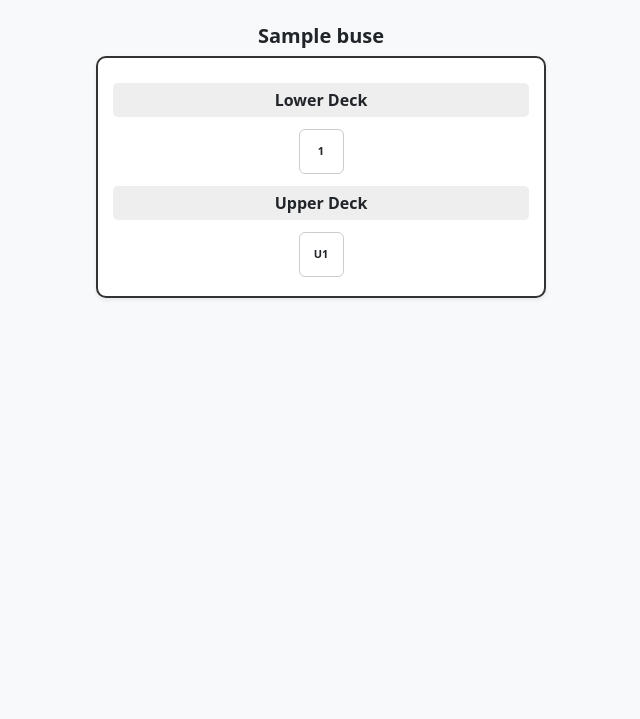
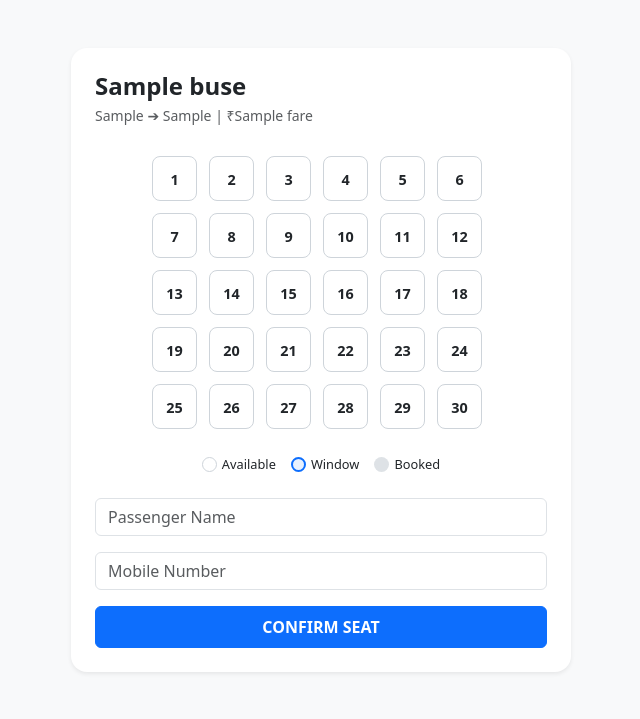
Before and after one commit to upadhyaaman593-dev/bus-booking-bihar, a Flask app: page /book/1 in a window 1280 px wide. Shown: the top 719 px of the page, without its empty margins (319-959 px from the left). Run offline with Flask 3, Linux system fonts and the light colour scheme; a database or web service that is not in the repository returns one stand-in record (values such as "Sample title"); some libraries are stand-ins or nearby versions.

Commit message:
Update seats.html

```diff
--- a/templates/seats.html
+++ b/templates/seats.html
@@ -1,77 +1,79 @@
 <!DOCTYPE html>
-<html>
+<html lang="en">
 <head>
+    <meta charset="UTF-8">
     <meta name="viewport" content="width=device-width, initial-scale=1.0">
     <link href="https://cdn.jsdelivr.net/npm/bootstrap@5.3.0/dist/css/bootstrap.min.css" rel="stylesheet">
-    <script src="https://checkout.razorpay.com/v1/checkout.js"></script>
+    <title>Select Seats - {{ bus.bus_name }}</title>
     <style>
-        .bus-container { background: white; padding: 15px; border-radius: 10px; border: 2px solid #333; max-width: 450px; margin: auto; }
-        .deck-label { font-weight: bold; margin-top: 10px; display: block; background: #eee; padding: 5px; border-radius: 5px; }
-        .seat { width: 45px; height: 45px; margin: 4px; font-size: 11px; border-radius: 6px; display: flex; align-items: center; justify-content: center; border: 1px solid #ccc; cursor: pointer; font-weight: bold; background: #fff; }
-        .window { border-bottom: 4px solid #0d6efd; }
-        .booked { background: #dc3545 !important; color: white !important; cursor: not-allowed; }
-        #bookingForm { display: none; position: fixed; top: 50%; left: 50%; transform: translate(-50%, -50%); z-index: 100; background: white; padding: 20px; box-shadow: 0 0 20px rgba(0,0,0,0.5); border-radius: 10px; width: 90%; max-width: 350px; }
+        .seat-container { display: flex; flex-wrap: wrap; max-width: 350px; margin: 0 auto; }
+        .seat {
+            width: 45px; height: 45px; margin: 6px;
+            border: 1px solid #ced4da; border-radius: 8px;
+            cursor: pointer; text-align: center; line-height: 45px;
+            font-weight: bold; font-size: 0.9rem; transition: 0.2s;
+        }
+        .seat:hover { background-color: #f0f0f0; }
+        .booked { background-color: #dee2e6 !important; color: #adb5bd; cursor: not-allowed; border: none; }
+        .selected { background-color: #28a745 !important; color: white; border-color: #28a745; }
+
+        /* WINDOW SEAT STYLE: Blue border and background */
+        .window-seat { border: 2px solid #0d6efd !important; background-color: #e7f1ff; color: #0d6efd; }
+
+        .legend { display: flex; justify-content: center; gap: 15px; font-size: 0.8rem; margin-top: 20px; }
+        .legend-item { display: flex; align-items: center; gap: 5px; }
     </style>
 </head>
-<body class="container py-4 bg-light text-center">
-    <h5 class="fw-bold">{{ bus['bus_name'] }}</h5>
-    <div class="bus-container shadow-sm mb-4">
-        <span class="deck-label mb-2">Lower Deck</span>
-        <div class="d-flex flex-wrap justify-content-center">
-            {% for s in range(1, bus['lower_count'] + 1) %}
-                <div class="seat {% if s|string in booked_seats %}booked{% endif %} {% if s|string in windows %}window{% endif %}"
-                     onclick="if(!this.classList.contains('booked')) openBooking('{{ s }}')">{{ s }}</div>
+<body class="bg-light">
+
+<div class="container py-5">
+    <div class="card shadow-sm border-0 rounded-4 p-4 mx-auto" style="max-width: 500px;">
+        <h4 class="fw-bold mb-1">{{ bus.bus_name }}</h4>
+        <p class="text-muted small mb-4">{{ bus.route_from }} ➔ {{ bus.route_to }} | ₹{{ bus.fare }}</p>
+
+        <div class="seat-container">
+            {% for i in range(1, 31) %}
+                {% set s_no = i|string %}
+                <div class="seat
+                    {% if s_no in booked_seats %} booked
+                    {% elif s_no in window_seats %} window-seat
+                    {% endif %}"
+                    onclick="selectSeat('{{ s_no }}', this)">
+                    {{ s_no }}
+                </div>
             {% endfor %}
         </div>
-        <span class="deck-label my-2">Upper Deck</span>
-        <div class="d-flex flex-wrap justify-content-center">
-            {% for s in range(1, bus['upper_count'] + 1) %}
-                {% set u_seat = 'U' ~ s %}
-                <div class="seat {% if u_seat in booked_seats %}booked{% endif %} {% if u_seat in windows %}window{% endif %}"
-                     onclick="if(!this.classList.contains('booked')) openBooking('{{ u_seat }}')">{{ u_seat }}</div>
-            {% endfor %}
+
+        <div class="legend">
+            <div class="legend-item"><div class="seat" style="width:15px;height:15px;margin:0;"></div> Available</div>
+            <div class="legend-item"><div class="seat window-seat" style="width:15px;height:15px;margin:0;"></div> Window</div>
+            <div class="legend-item"><div class="seat booked" style="width:15px;height:15px;margin:0;"></div> Booked</div>
         </div>
+
+        <form action="/process_booking" method="POST" class="mt-4">
+            <input type="hidden" name="bus_id" value="{{ bus.id }}">
+            <input type="hidden" name="seat_no" id="seat_input" required>
+            <input type="hidden" name="fare" value="{{ bus.fare }}">
+
+            <div class="mb-3">
+                <input type="text" name="p_name" class="form-control" placeholder="Passenger Name" required>
+            </div>
+            <div class="mb-3">
+                <input type="number" name="p_mobile" class="form-control" placeholder="Mobile Number" required>
+            </div>
+            <button type="submit" class="btn btn-primary w-100 fw-bold py-2">CONFIRM SEAT</button>
+        </form>
     </div>
+</div>
 
-    <div id="bookingForm" class="card">
-        <h5 class="fw-bold">Seat <span id="selectedSeatDisplay"></span> Details</h5>
-        <input type="text" id="p_name" class="form-control mb-2" placeholder="Yatri Name" required>
-        <input type="number" id="p_mobile" class="form-control mb-3" placeholder="Mobile Number" required>
-        <button class="btn btn-primary w-100 mb-2" onclick="payNow()">PAY ONLINE (₹{{ bus['fare'] }})</button>
-        <button class="btn btn-outline-secondary w-100" onclick="closeBooking()">Cancel</button>
-    </div>
+<script>
+    function selectSeat(id, el) {
+        if(el.classList.contains('booked')) return;
+        document.querySelectorAll('.seat').forEach(s => s.classList.remove('selected'));
+        el.classList.add('selected');
+        document.getElementById('seat_input').value = id;
+    }
+</script>
 
-    <form id="finalForm" action="/process_booking" method="POST" style="display:none;">
-        <input type="hidden" name="bus_id" value="{{ bus['id'] }}">
-        <input type="hidden" name="seat_no" id="form_seat">
-        <input type="hidden" name="p_name" id="form_name">
-        <input type="hidden" name="p_mobile" id="form_mobile">
-        <input type="hidden" name="pay_id" id="form_payid">
-        <input type="hidden" name="mode" value="Online">
-    </form>
-
-    <script>
-        let currentSeat = '';
-        function openBooking(s) { currentSeat = s; document.getElementById('selectedSeatDisplay').innerText = s; document.getElementById('bookingForm').style.display = 'block'; }
-        function closeBooking() { document.getElementById('bookingForm').style.display = 'none'; }
-
-        function payNow() {
-            let name = document.getElementById('p_name').value, mob = document.getElementById('p_mobile').value;
-            if(!name || !mob) return alert("Details bhariye!");
-
-            var options = {
-                "key": "rzp_test_SfZGVCKtrNQYsX", // Jab Razorpay Live ho jaye, tab rzp_live_... yahan dalein
-                "amount": "{{ bus['fare'] }}" * 100,
-                "handler": function (res){
-                    document.getElementById('form_seat').value = currentSeat;
-                    document.getElementById('form_name').value = name;
-                    document.getElementById('form_mobile').value = mob;
-                    document.getElementById('form_payid').value = res.razorpay_payment_id;
-                    document.getElementById('finalForm').submit();
-                }
-            };
-            new Razorpay(options).open();
-        }
-    </script>
 </body>
-                                                  </html>
+</html>
```
